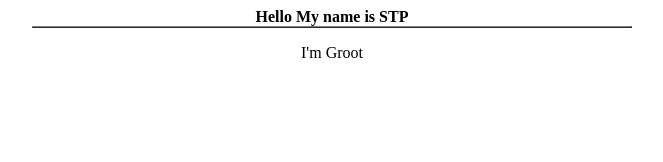
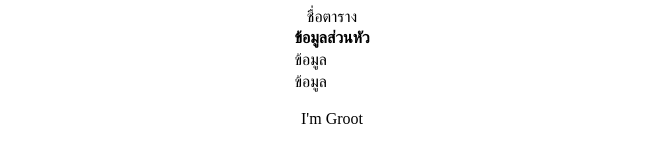
Before and after one commit to STP-USS/STP, a plain HTML site: page index.html in a window 1280 px wide. Shown: the whole page, without its empty margins (308-971 px from the left). Drawn offline with Linux system fonts and the light colour scheme.

Commit message:
Update index.html

```diff
--- a/index.html
+++ b/index.html
@@ -4,10 +4,18 @@
 </head>
 <body>
 <center>
-<table border = "1" width="600" hight="300">
-<b>Hello My name is STP</b>
-
-</table>
+<TABLE>
+            <CAPTION> ชื่อตาราง </CAPTION>
+            <TR>
+                     <TH> ข้อมูลส่วนหัว </TH>
+            </TR>
+            <TR>
+                     <TD> ข้อมูล </TD>
+             </TR>
+             <TR>
+                     <TD> ข้อมูล </TD>
+             </TR>
+</TABLE>
    <p>I'm Groot</p>
 </center>
 </body>
```
